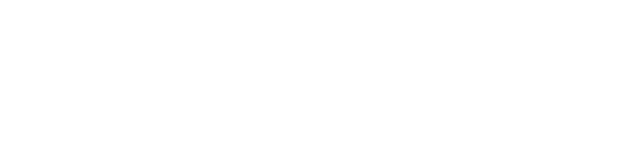
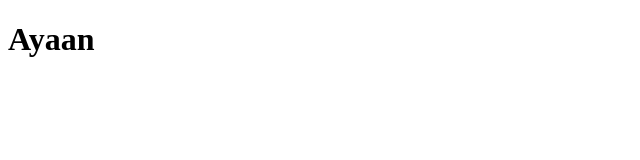
Before and after one commit to TechWithAyaan/portfolio, a plain HTML site: page index.html in a window 1280 px wide. Shown: the whole page, without its empty margins (0-640 px from the left). Drawn offline with Linux system fonts and the light colour scheme.

Commit message:
Update index.html

```diff
--- a/index.html
+++ b/index.html
@@ -6,6 +6,6 @@
     <title>Ayaan Portfolio</title>
 </head>
 <body>
-
+    <h1>Ayaan</h1>
 </body>
 </html>
```
